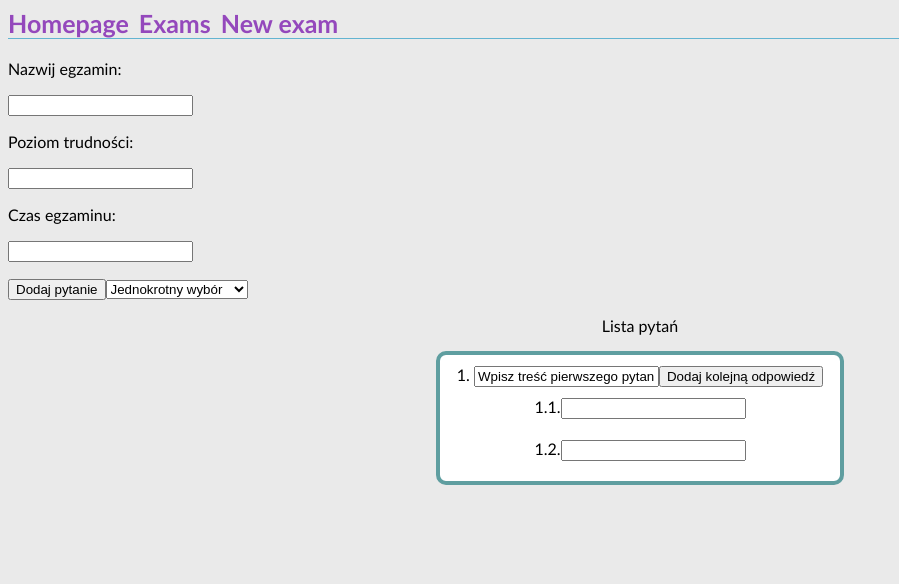
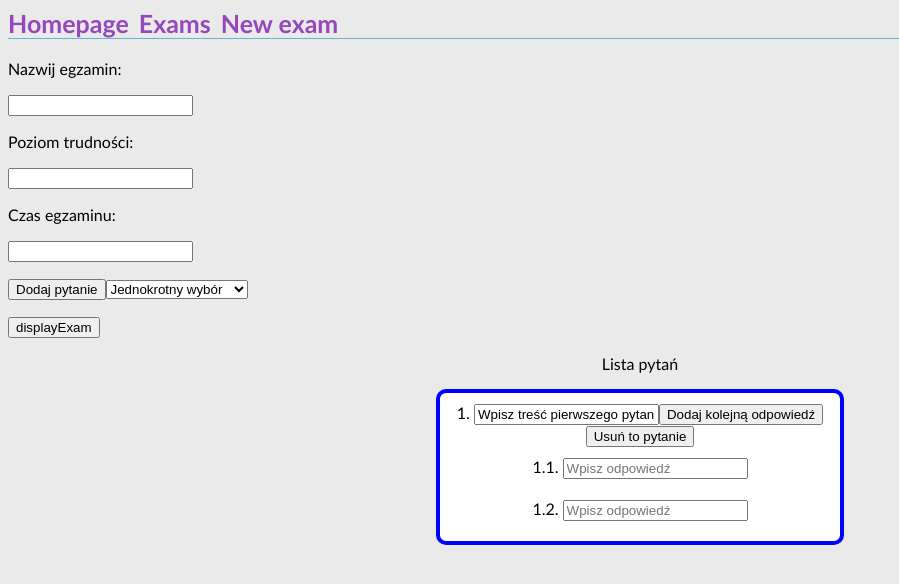
Before and after one commit to DArchala/testMe, an Angular app in the folder app-angular/: page /new-exam in a window 1280 px wide. Shown: the top 584 px of the page, without its empty margins (0-899 px from the left). Built offline with nearby package versions, Linux system fonts and the light colour scheme.

Commit message:
Change new-exam.component.html
Add placeholder in question.content

Add deleteThisQuestion method

Add checkboxes to question answers

```diff
--- a/app-angular/src/app/pages/new-exam/new-exam.component.html
+++ b/app-angular/src/app/pages/new-exam/new-exam.component.html
@@ -12,15 +12,29 @@
     <option [ngValue]="'short'">Pisemna odpowiedź</option>
   </select>
 </p>
+
+<button (click)="displayExam()">displayExam</button>
+
 <p style="text-align: center">Lista pytań</p>
-<div *ngFor="let question of examModel.questions; let i = index" class="questionsList">
-  <div class="question">
-    <span>{{(i + 1) + "."}} <input type="text" [(ngModel)]="question.content"></span>
+
+<div *ngFor="let question of examModel.questions; let i = index" class="questions">
+
+  <div class="question {{question.type}}">
+
+    <span>{{(i + 1) + "."}} <input type="text" [(ngModel)]="question.content" placeholder="Wpisz treść pytania"></span>
+
     <button (click)="addNewAnswerToQuestion(question)">Dodaj kolejną odpowiedź</button>
+    <button (click)="deleteThisQuestion(question)">Usuń to pytanie</button>
+
     <div class="answers" *ngFor="let answer of question.answers; let j = index">
+
       <div class="answer">
-        {{(i + 1) + "." + (j + 1) + "."}}<input type="text" [(ngModel)]="answer.content">
+        {{(i + 1) + "." + (j + 1) + "."}} <input type="text" [(ngModel)]="answer.content" placeholder="Wpisz odpowiedź">
+        <input *ngIf="question.type != 'short'" type="checkbox">
       </div>
+
     </div>
+
   </div>
+
 </div>
```
